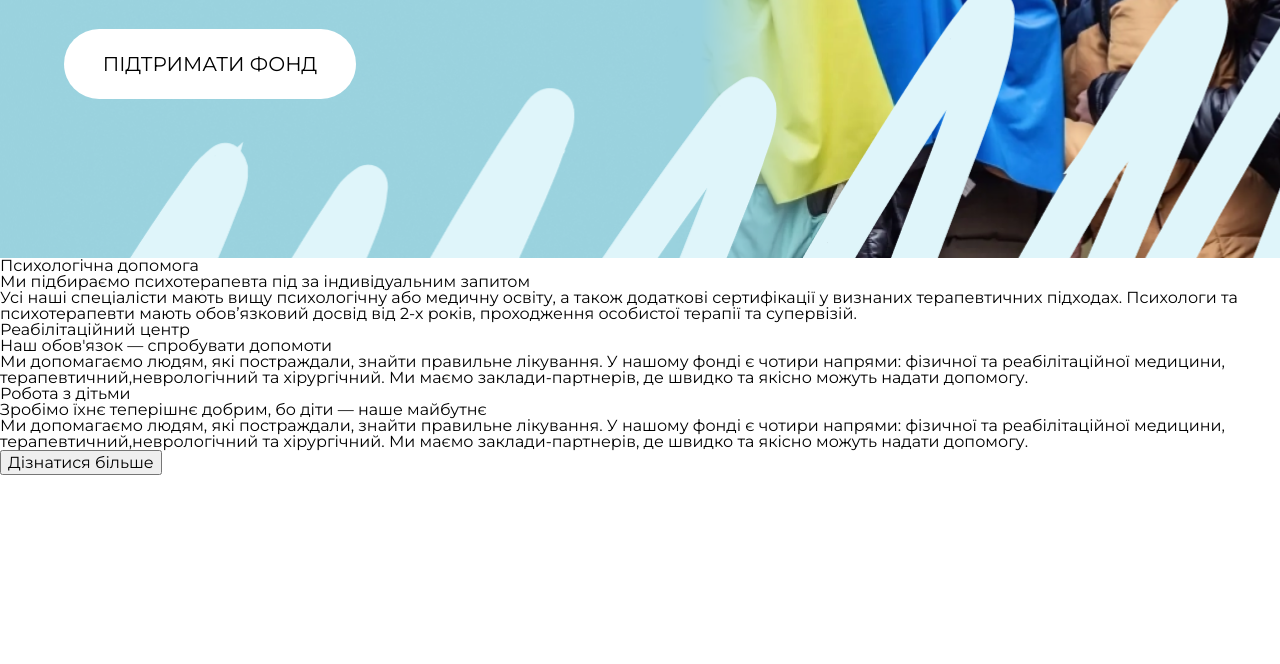
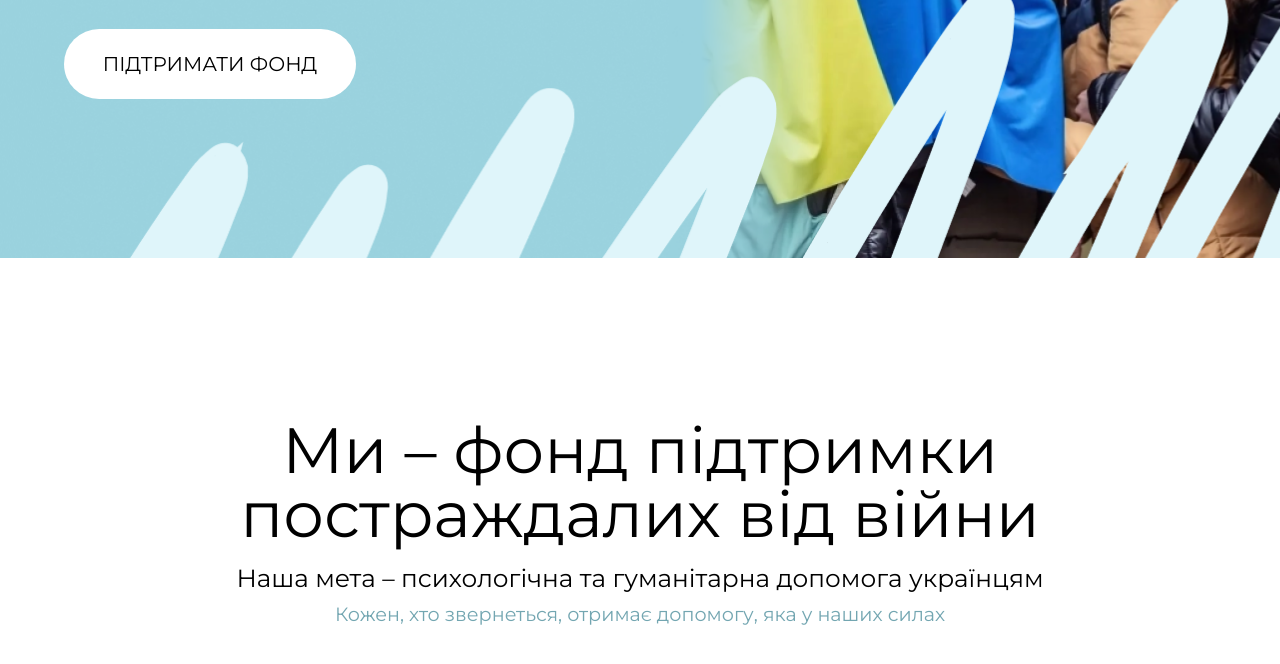
Before and after one commit to v17al11-znu/Freshcode-Landing, a plain HTML site: page index.html in a window 1280 px wide. Shown: the part 692-1356 px from the top of the page. Before the commit the page ends 1167 px from the top, so only its background shows below. Drawn offline with Linux system fonts and the light colour scheme.

Commit message:
Finish description-title section.

```diff
--- a/assets/css/style.css
+++ b/assets/css/style.css
@@ -128,8 +128,24 @@ button {
 
 }
 
-.description-title {
+.description-title-container {
+    padding: 10em 4.43em;
+    text-align: center;
+}
 
+.description-main-title {
+    font-size: 4.0em;
+}
+
+.description-secondary-title {
+    margin-top: 1.2rem;
+    font-size: 1.55em;
+}
+
+.description-title-text {
+    margin-top: 0.9rem;
+    font-size: 1.20em;
+    color: #73A6B1;
 }
 
 .description-block {
--- a/index.html
+++ b/index.html
@@ -25,27 +25,30 @@
         </article>
     </section>
     <section class="description-screen">
-        <article class="description-title">
+        <article class="description-title-container">
+            <h2 class="description-main-title">Ми – фонд підтримки<br>постраждалих від війни</h3>
+            <h3 class="description-secondary-title">Наша мета – психологічна та гуманітарна допомога українцям</h3>
+            <p class="description-title-text">Кожен, хто звернеться, отримає допомогу, яка у наших силах</p>
         </article>
-        <article class="description-block">
+        <!-- <article class="description-block">
             <h3 class="description-header">Психологічна допомога</h3>
             <h4 class="description-sub-header">Ми підбираємо психотерапевта під за індивідуальним запитом</h4>
             <p class="description-text">Усі наші спеціалісти мають вищу психологічну або медичну освіту, а також додаткові сертифікації у визнаних терапевтичних підходах. Психологи та психотерапевти мають обов’язковий досвід від 2-х років, проходження особистої терапії та супервізій.</p>
-            <!-- <img src="./assets/images/e5db47f0d1c724bdf3b24f14374405a0.jpeg" alt="Психологічна допомога"/> -->
+            <img src="./assets/images/e5db47f0d1c724bdf3b24f14374405a0.jpeg" alt="Психологічна допомога"/>
         </article>
         <article class="description-block">
             <h3 class="description-header">Реабілітаційний центр</h3>
             <h4 class="description-sub-header">Наш обов'язок — спробувати допомоти</h4>
             <p class="description-text">Ми допомагаємо людям, які постраждали, знайти правильне лікування. У нашому фонді є чотири напрями: фізичної та реабілітаційної медицини, терапевтичний,неврологічний та хірургічний. Ми маємо заклади-партнерів, де швидко та якісно можуть надати допомогу.</p>
-            <!-- <img src="./assets/images/8a201355e5549e571b3f04f9ec009d14.png" alt="Реабілітація постраждалих" /> -->
+            <img src="./assets/images/8a201355e5549e571b3f04f9ec009d14.png" alt="Реабілітація постраждалих" />
         </article>
         <article class="description-block">
             <h3 class="description-header">Робота з дітьми</h3>
             <h4 class="description-sub-header">Зробімо їхнє теперішнє добрим, бо діти — наше майбутнє</h4>
             <p class="description-text">Ми допомагаємо людям, які постраждали, знайти правильне лікування. У нашому фонді є чотири напрями: фізичної та реабілітаційної медицини, терапевтичний,неврологічний та хірургічний. Ми маємо заклади-партнерів, де швидко та якісно можуть надати допомогу.</p>
-            <!-- <img src="./assets/images/e5db47f0d1c724bdf3b24f14374405a0.jpeg" alt="Робота з дітьми" /> -->
+            <img src="./assets/images/e5db47f0d1c724bdf3b24f14374405a0.jpeg" alt="Робота з дітьми" />
         </article>
-        <button class="blue-button">Дізнатися більше</button>
+        <button class="blue-button">Дізнатися більше</button> -->
     </section>
 </body>
 </html>
```
